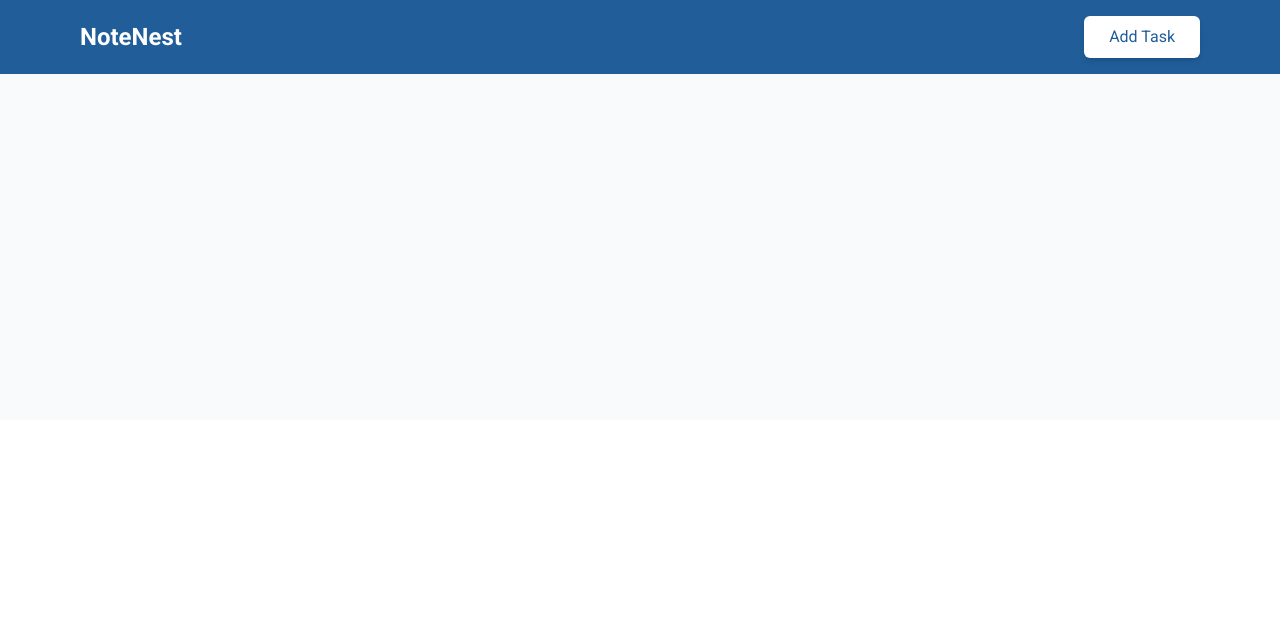
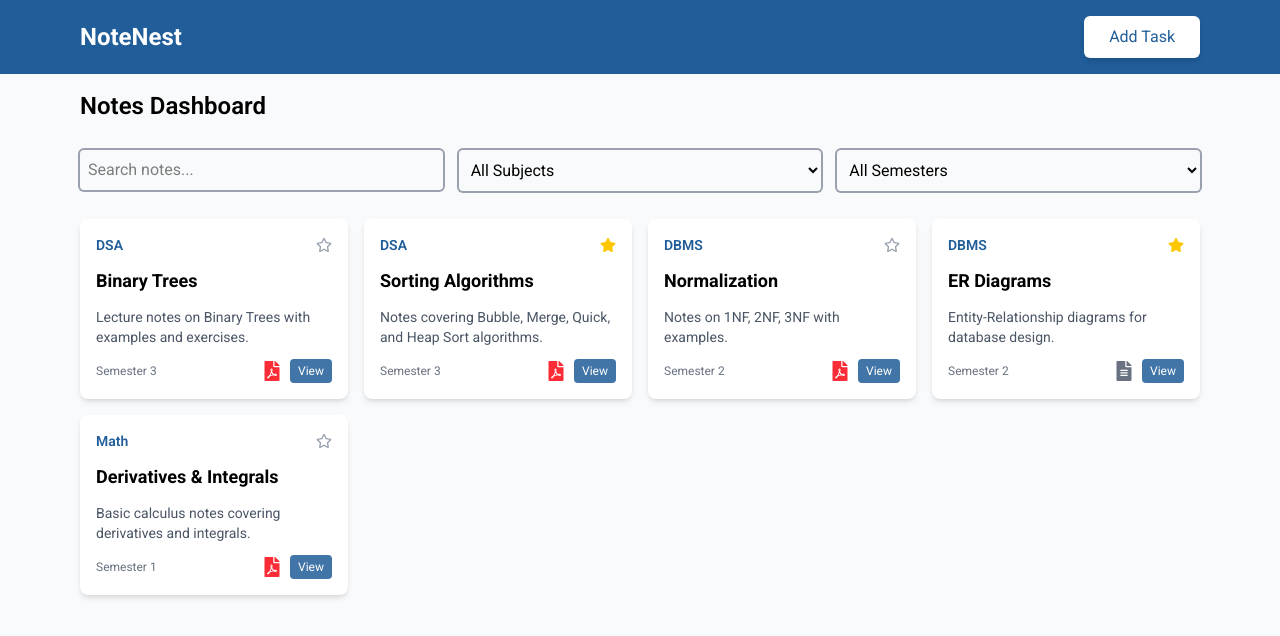
Before and after one commit to paldentitung/NoteNest, a React (Vite) app in the folder frontend/: page / in a window 1280 px wide. Shown: the top 636 px of the page. Built offline with nearby package versions, Linux system fonts and the light colour scheme.

Commit message:
added the note DashBoard

```diff
--- /dev/null
+++ b/frontend/Components/NoteCard.jsx
@@ -0,0 +1,53 @@
+import React from "react";
+import { FaStar, FaRegStar, FaFilePdf, FaFileAlt } from "react-icons/fa";
+
+const NoteCard = ({ note, toggleFavorite }) => {
+  return (
+    <div className="bg-white p-4 rounded-lg shadow-md hover:shadow-lg transition-shadow duration-300 flex flex-col gap-3">
+      {/* Header: Subject + Favorite */}
+      <div className="flex justify-between items-center">
+        <span className="text-sm font-semibold text-(--mainColor)">
+          {note.subject}
+        </span>
+        <button onClick={() => toggleFavorite(note.id)}>
+          {note.isFavorite ? (
+            <FaStar className="text-yellow-400" />
+          ) : (
+            <FaRegStar className="text-gray-400" />
+          )}
+        </button>
+      </div>
+
+      {/* Title */}
+      <h3 className="text-lg font-bold">{note.title}</h3>
+
+      {/* Description */}
+      <p className="text-sm text-gray-600 line-clamp-3">{note.description}</p>
+
+      {/* Footer: Semester + File + View Button */}
+      <div className="flex justify-between items-center mt-auto">
+        <span className="text-xs text-gray-500">Semester {note.semester}</span>
+        <div className="flex items-center gap-2">
+          {/* File Icon */}
+          <span className="text-xl">
+            {note.fileType === "pdf" ? (
+              <FaFilePdf className="text-red-500" />
+            ) : (
+              <FaFileAlt className="text-gray-500" />
+            )}
+          </span>
+          {/* View Button */}
+          <a
+            target="_blank"
+            rel="noopener noreferrer"
+            className="px-2 py-1 text-xs bg-(--mainColor) text-white rounded  opacity-85 hover:cursor-pointer hover:opacity-100 transition"
+          >
+            View
+          </a>
+        </div>
+      </div>
+    </div>
+  );
+};
+
+export default NoteCard;
--- a/frontend/Components/NoteDashboard.jsx
+++ b/frontend/Components/NoteDashboard.jsx
@@ -1,7 +1,105 @@
 import React from "react";
+import NoteCard from "./NoteCard";
+const NoteDashboard = () => {
+  const notesData = [
+    {
+      id: "1",
+      title: "Binary Trees",
+      subject: "DSA",
+      semester: 3,
+      description: "Lecture notes on Binary Trees with examples and exercises.",
+      fileType: "pdf",
+      isFavorite: false,
+      filePath: "uploads/dsa/binary_trees.pdf",
+    },
+    {
+      id: "2",
+      title: "Sorting Algorithms",
+      subject: "DSA",
+      semester: 3,
+      description:
+        "Notes covering Bubble, Merge, Quick, and Heap Sort algorithms.",
+      fileType: "pdf",
+      isFavorite: true,
+      filePath: "uploads/dsa/sorting_algorithms.pdf",
+    },
+    {
+      id: "3",
+      title: "Normalization",
+      subject: "DBMS",
+      semester: 2,
+      description: "Notes on 1NF, 2NF, 3NF with examples.",
+      fileType: "pdf",
+      isFavorite: false,
+      filePath: "uploads/dbms/normalization.pdf",
+    },
+    {
+      id: "4",
+      title: "ER Diagrams",
+      subject: "DBMS",
+      semester: 2,
+      description: "Entity-Relationship diagrams for database design.",
+      fileType: "image",
+      isFavorite: true,
+      filePath: "uploads/dbms/er_diagram.png",
+    },
+    {
+      id: "5",
+      title: "Derivatives & Integrals",
+      subject: "Math",
+      semester: 1,
+      description: "Basic calculus notes covering derivatives and integrals.",
+      fileType: "pdf",
+      isFavorite: false,
+      filePath: "uploads/math/calculus.pdf",
+    },
+  ];
 
-const NoteDashboard = () => {
-  return <div>NoteDashboard</div>;
+  return (
+    <section className="flex flex-col gap-7 ">
+      <span className="text-2xl font-semibold">Notes Dashboard</span>
+      <div className="flex gap-4 flex-wrap">
+        {/* Search */}
+        <div className="flex-1 ">
+          <input
+            type="search"
+            placeholder="Search notes..."
+            className="p-2 rounded w-full outline-0 border-0 ring-2 ring-gray-400 focus:ring-mainColor transition-all duration-300"
+          />
+        </div>
+
+        {/* Subject Filter */}
+        <div className="flex-1 ">
+          <select className="py-2.5 px-2 rounded w-full outline-0 border-0 ring-2 ring-gray-400 focus:ring-mainColor transition-all duration-300">
+            <option value="">All Subjects</option>
+            <option value="DSA">DSA</option>
+            <option value="DBMS">DBMS</option>
+            <option value="Math">Math</option>
+            <option value="WebDev">Web Development</option>
+          </select>
+        </div>
+
+        {/* Semester Filter */}
+        <div className="flex-1 ">
+          <select className="py-2.5 px-2 rounded w-full outline-0 border-0 ring-2 ring-gray-400 focus:ring-mainColor transition-all duration-300">
+            <option value="">All Semesters</option>
+            <option value="1">1</option>
+            <option value="2">2</option>
+            <option value="3">3</option>
+            <option value="4">4</option>
+            <option value="5">5</option>
+            <option value="6">6</option>
+          </select>
+        </div>
+      </div>
+
+      <div className="grid grid-cols-1 sm:grid-cols-2 md:grid-cols-3 lg:grid-cols-4 gap-4 ">
+        {notesData.map((note) => (
+          <NoteCard key={note.id} note={note} />
+        ))}
+      </div>
+    </section>
+  );
 };
 
 export default NoteDashboard;
--- a/frontend/Components/SecondaryButton.jsx
+++ b/frontend/Components/SecondaryButton.jsx
@@ -1,12 +1,13 @@
 import React from "react";
 
-const SecondaryButton = () => {
+const SecondaryButton = ({ title, onClick }) => {
   return (
     <div
+      onClick={onClick}
       className="px-6 py-2 border border-transparent shadow-md  rounded-md bg-(--mainColor) text-white
      transition-all duration-300 hover:cursor-pointer hover:text-(--mainColor) hover:bg-white active:bg-(--mainColor) active:text-white"
     >
-      SecondaryButton
+      {title}
     </div>
   );
 };
--- a/frontend/Components/UploadNote.jsx
+++ b/frontend/Components/UploadNote.jsx
@@ -1,50 +1,80 @@
 import React from "react";
 import MainButton from "./MainButton";
 import SecondaryButton from "./SecondaryButton";
+
 const UploadNote = ({ showUploadForm, setShowUploadForm }) => {
   return (
     <>
       <section
-        className={`bg-white p-5 rounded-md shadow-md flex flex-col space-y-5 transition-all duration-300     transform
-        ${showUploadForm ? " opacity-100 scale-100" : "opacity-0 scale-95"}
-
+        className={`bg-white  rounded-md shadow-md flex flex-col space-y-5 transition-all duration-300 transform
+        ${
+          showUploadForm
+            ? "opacity-100 scale-100 h-auto p-5 mb-5"
+            : "opacity-0 scale-95 h-0 overflow-hidden"
+        }
         `}
       >
-        <h className="text-2xl font-semibold">Upload New Note</h>
+        <h2 className="text-2xl font-semibold">Upload New Note</h2>
         <form className="flex flex-col gap-5">
-          <div className="flex gap-4 ">
-            {/* subject */}
+          <div className="flex gap-4">
+            {/* Subject Dropdown */}
             <div className="flex-1">
-              <input
-                placeholder="Subject"
-                className=" p-2 rounded w-full outline-0 border-0 ring-2 ring-gray-400 transition-all duration-300 focus:ring-(--mainColor)
-              "
-              />
+              <select className="p-2 rounded w-full outline-0 border-0 ring-2 ring-gray-400 focus:ring-mainColor">
+                <option value="">Select Subject</option>
+                <option value="DSA">DSA</option>
+                <option value="DBMS">DBMS</option>
+                <option value="Math">Math</option>
+                <option value="WebDev">Web Development</option>
+              </select>
             </div>
-            {/* semester */}
+
+            {/* Semester Dropdown */}
             <div className="flex-1">
-              <input
-                type="number"
-                placeholder="semeser"
-                className=" p-2 rounded w-full outline-0 border-0 ring-2 ring-gray-400 transition-all duration-300 focus:ring-(--mainColor)"
-              />
+              <select className="p-2 rounded w-full outline-0 border-0 ring-2 ring-gray-400 focus:ring-mainColor">
+                <option value="">Select Semester</option>
+                <option value="1">1</option>
+                <option value="2">2</option>
+                <option value="3">3</option>
+                <option value="4">4</option>
+                <option value="5">5</option>
+                <option value="6">6</option>
+              </select>
             </div>
           </div>
+
+          {/* Note Title */}
           <div>
             <input
               type="text"
               placeholder="Note Title"
-              className=" p-2 rounded w-full outline-0 border-0 ring-2 ring-gray-400 transition-all duration-300 focus:ring-(--mainColor)"
+              className="p-2 rounded w-full outline-0 border-0 ring-2 ring-gray-400 focus:ring-mainColor"
             />
           </div>
+
+          {/* Description Field */}
+          <div>
+            <textarea
+              placeholder="Description"
+              className="p-2 rounded w-full outline-0 border-0 ring-2 ring-gray-400 focus:ring-mainColor"
+              rows={3}
+            />
+          </div>
+
+          {/* File Upload */}
           <div>
             <input
               type="file"
-              className=" p-2 rounded w-full outline-0 border-0 ring-2 ring-gray-400 transition-all duration-300 focus:ring-(--mainColor)"
+              className="p-2 rounded w-full outline-0 border-0 ring-2 ring-gray-400 focus:ring-mainColor"
             />
           </div>
-          <div className="flex">
-            <SecondaryButton />
+
+          {/* Buttons */}
+          <div className="flex justify-end gap-2">
+            <SecondaryButton
+              onClick={() => setShowUploadForm(false)}
+              title="cancel"
+            />
+            <MainButton title="Upload" />
           </div>
         </form>
       </section>
--- a/frontend/package.json
+++ b/frontend/package.json
@@ -13,6 +13,7 @@
     "@tailwindcss/vite": "^4.1.18",
     "react": "^19.2.0",
     "react-dom": "^19.2.0",
+    "react-icons": "^5.5.0",
     "tailwindcss": "^4.1.18"
   },
   "devDependencies": {
--- a/frontend/src/App.jsx
+++ b/frontend/src/App.jsx
@@ -1,19 +1,21 @@
 import React, { use, useState } from "react";
 import Header from "../Components/Header";
 import UploadNote from "../Components/UploadNote";
+import NoteDashboard from "../Components/NoteDashboard";
 const App = () => {
   const [showUploadForm, setShowUploadForm] = useState(false);
   return (
-    <div className="bg-gray-50">
+    <div className="bg-gray-50 min-h-screen">
       <Header
         showUploadForm={showUploadForm}
         setShowUploadForm={setShowUploadForm}
       />
-      <div className="w-full max-w-6xl mx-auto p-4">
+      <div className="w-full max-w-6xl mx-auto p-4 flex flex-col ">
         <UploadNote
           showUploadForm={showUploadForm}
           setShowUploadForm={setShowUploadForm}
         />
+        <NoteDashboard />
       </div>
     </div>
   );
--- a/frontend/src/index.css
+++ b/frontend/src/index.css
@@ -4,4 +4,5 @@
 }
 body {
   font-family: "Roboto", sans-serif;
+  overflow-y: scroll;
 }
```
Also changed, not shown: 1 other file (tests, documents, lock files or other folders).
